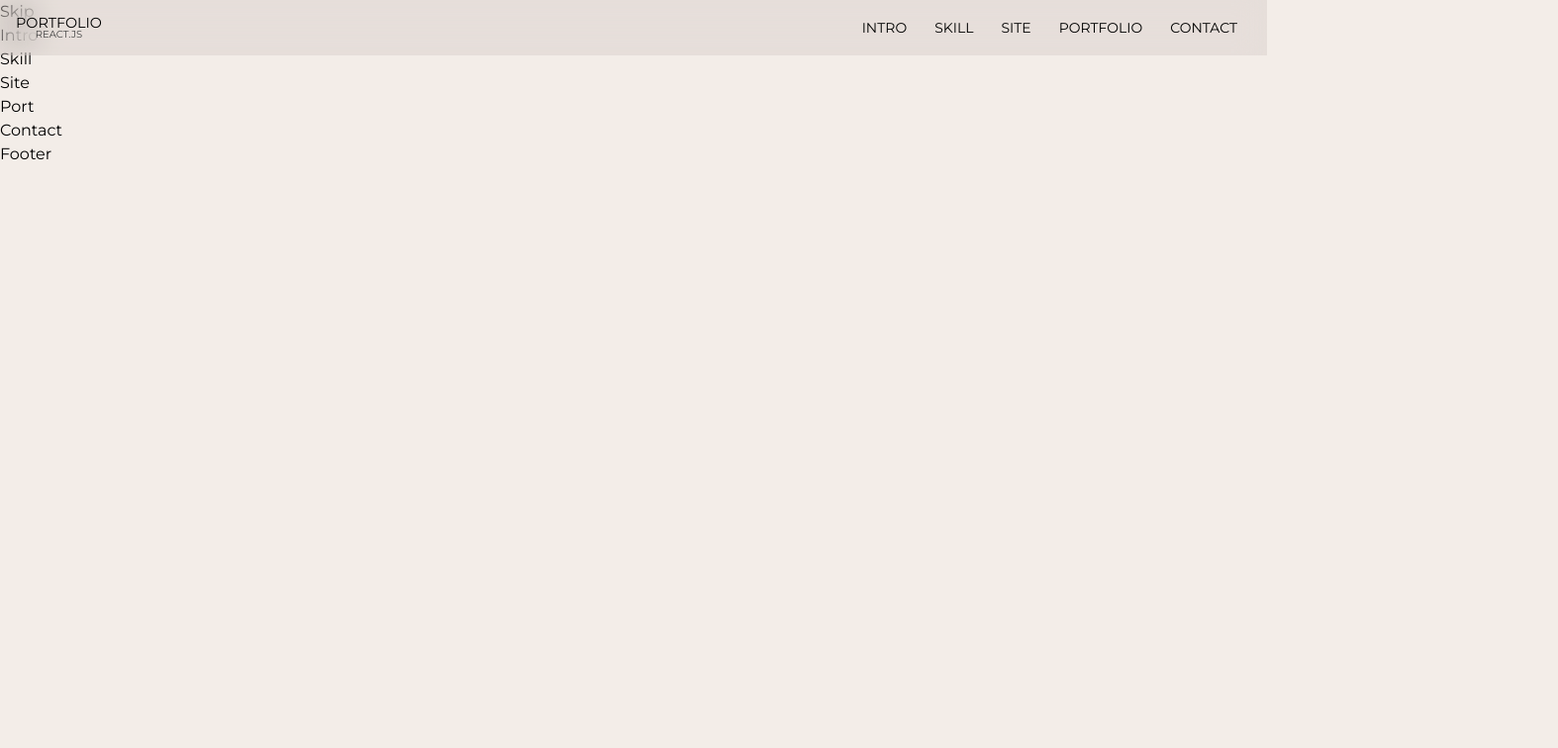
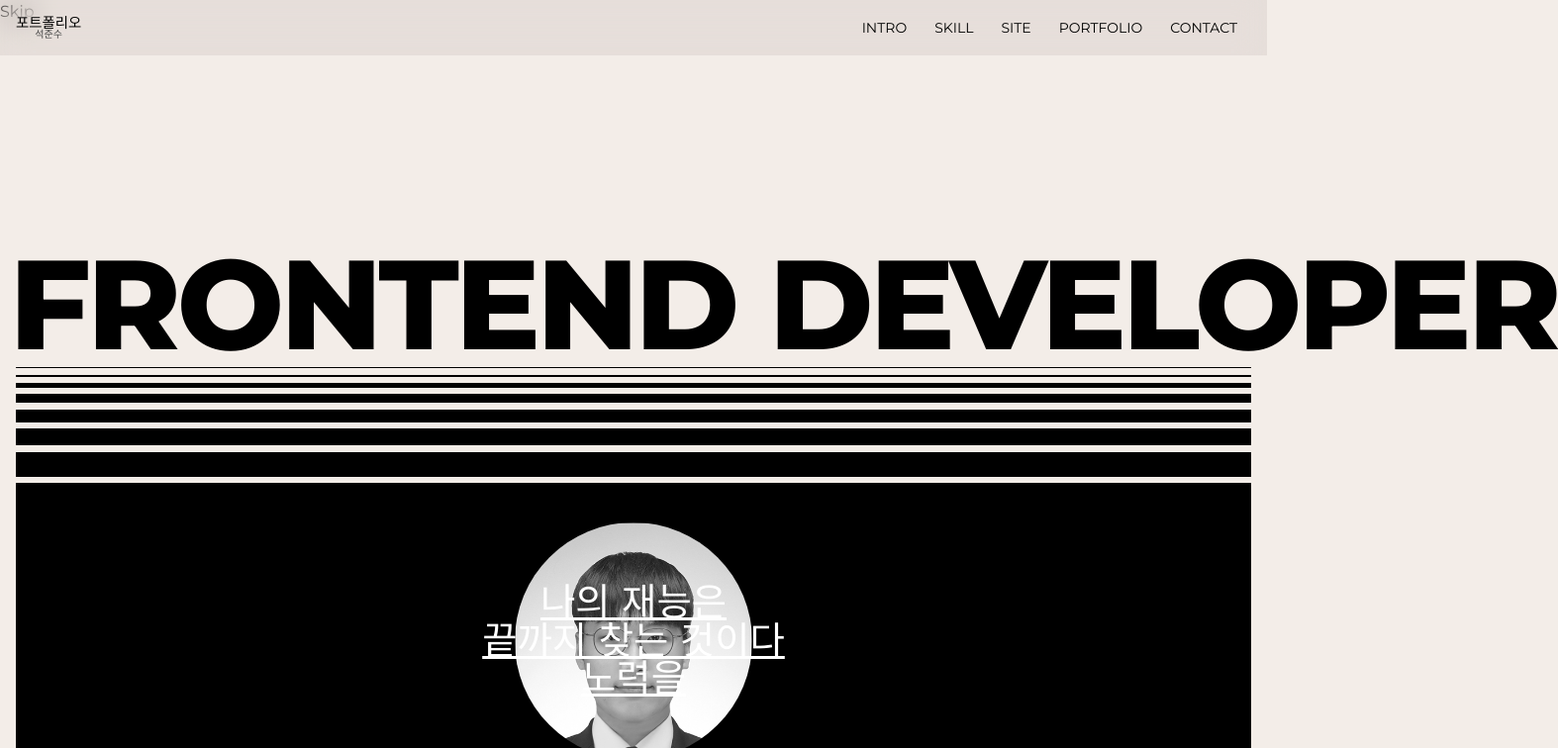
Before and after one commit to seok28/seok2024, a React (Create React App) app: page / in a window 1280 px wide. Shown: the top 756 px of the page at 99% size, 1574 px wide, since content can reach past the window. Built offline with nearby package versions, Linux system fonts and the light colour scheme; a small style sheet from the web is missing; a web font is replaced by a local one.

Commit message:
intro area finsih

```diff
--- a/src/assets/scss/section/_intro.scss
+++ b/src/assets/scss/section/_intro.scss
@@ -0,0 +1,149 @@
+#intro {
+    height: 100vh;
+}
+.intro__inner {
+    width: 100%;
+    height: 100%;
+    display: flex;
+    align-items: flex-start;
+    justify-content: flex-end;
+    flex-direction: column;
+    padding: 16px;
+
+    @media (max-width: 800px){
+        justify-content: center;
+    }
+
+    .intro__title {
+        font-size: 10vw;
+        text-transform: uppercase;
+        line-height: 1;
+        font-weight: 800;
+        white-space: nowrap;
+        text-indent: -0.5vw;
+        letter-spacing: -0.3vw;
+
+        @media (max-width: 320px){
+            display: none;
+        }
+    }
+    .intro__text {
+        width: 100%;
+        height: 40vh;
+        background-color: var(--black);
+        color: var(--white);
+        display: flex;
+        align-items: center;
+        justify-content: center;
+        flex-direction: column;
+        position: relative;
+
+        .text {
+            font-size: 3vw;
+            line-height: 1;
+            font-weight: 900;
+            text-transform: uppercase;
+            text-decoration: underline;
+            text-align: center;
+            position: relative;
+            z-index: 100;
+            transition: all 0.3s;
+            cursor: all-scroll;
+
+            @media (max-width: 800px){
+                font-size: 24px;
+            }
+        }
+        .img {
+            position: absolute;
+            left: 50%;
+            top: 50%;
+            transform: translate(-50%, -50%);
+            width: 30vh;
+            height: 30vh;
+            border-radius: 50%;
+            overflow: hidden;
+            filter: grayscale(100%);
+            transition: all 0.3s;
+
+            @media (max-width: 320px){
+                width: 20vh;
+                height: 20vh;
+            }
+        }
+
+        &:hover .text {
+            opacity: 0;
+        }
+        &:hover .img {
+            filter: grayscale(0);
+        }
+    }
+    .intro__lines {
+        width: 100%;
+
+        .line {
+            display: block;
+            width: 100%;
+            height: 1px;
+            background-color: var(--black);
+            margin-bottom: 0.5vw;
+
+            &:nth-child(1){
+                height: 1px;
+            }
+            &:nth-child(2){
+                height: 2px;
+            }
+            &:nth-child(3){
+                height: 5px;
+            }
+            &:nth-child(4){
+                height: 9px;
+            }
+            &:nth-child(5){
+                height: 13px;
+            }
+            &:nth-child(6){
+                height: 17px;
+            }
+            &:nth-child(7){
+                height: 25px;
+            }
+        }
+
+        &.bottom {
+            .line {
+                margin-top: 0.5vw;
+                margin-bottom: 0;
+                display: none;
+
+                @media (max-width: 800px){
+                    display: block;
+                }
+
+                &:nth-child(1){
+                    height: 25px;
+                }
+                &:nth-child(2){
+                    height: 17px;
+                }
+                &:nth-child(3){
+                    height: 13px;
+                }
+                &:nth-child(4){
+                    height: 9px;
+                }
+                &:nth-child(5){
+                    height: 5px;
+                }
+                &:nth-child(6){
+                    height: 2px;
+                }
+                &:nth-child(7){
+                    height: 1px;
+                }
+            }
+        }
+    }
+}
--- a/src/components/Header.jsx
+++ b/src/components/Header.jsx
@@ -36,7 +36,7 @@
         <header id="header" role="banner">
             <div className="header__inner">
                 <div className="header__logo">
-                    <a href="/">portfolio<em>react.js</em></a>
+                    <a href="/">포트폴리오<em>석준수</em></a>
                 </div>
                 <nav className={`header__nav${show?"show":""}`}role="navigation" aria-label="메인 메뉴">
                     <ul>
--- a/src/components/Intro.jsx
+++ b/src/components/Intro.jsx
@@ -1,7 +1,48 @@
 import React from "react";
 
+import about from "../assets/img/about.jpg";
+
+const introText= {
+    title:"FrontEnd Developer",
+    desc:["나의 재능은","끝까지 찾는 것이다","노력을"],
+};
+
 const Intro = () => {
-    return <div>Intro</div>
+    return (
+        <section id="intro">
+            <div class="intro__inner">
+                <h1 class="intro__title">{introText.title}</h1>
+                <div class="intro__lines" aria-hidden="true">
+                    <span class="line"></span>
+                    <span class="line"></span>
+                    <span class="line"></span>
+                    <span class="line"></span>
+                    <span class="line"></span>
+                    <span class="line"></span>
+                    <span class="line"></span>
+                </div>
+                <div class="intro__text">
+                    <div class="text">
+                        <div>{introText.desc[0]}</div>
+                        <div>{introText.desc[1]}</div>
+                        <div>{introText.desc[2]}</div>
+                    </div>
+                    <div class="img">
+                        <img src={about} alt="어바웃" />
+                    </div>
+                </div>
+                <div class="intro__lines bottom" aria-hidden="true">
+                <span class="line"></span>
+                    <span class="line"></span>
+                    <span class="line"></span>
+                    <span class="line"></span>
+                    <span class="line"></span>
+                    <span class="line"></span>
+                    <span class="line"></span>
+                </div>
+            </div>
+        </section>
+    );
 };
 
 export default Intro;
```
Also changed, not shown: src/assets/img/about.jpg (added).
